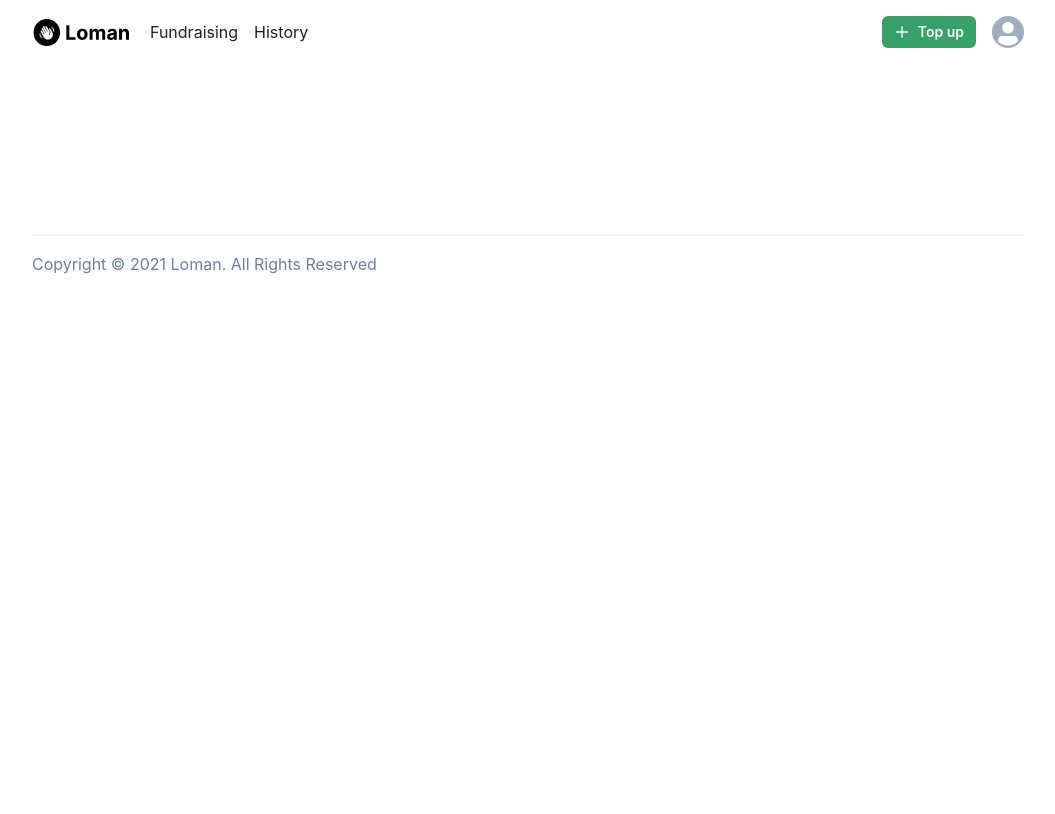
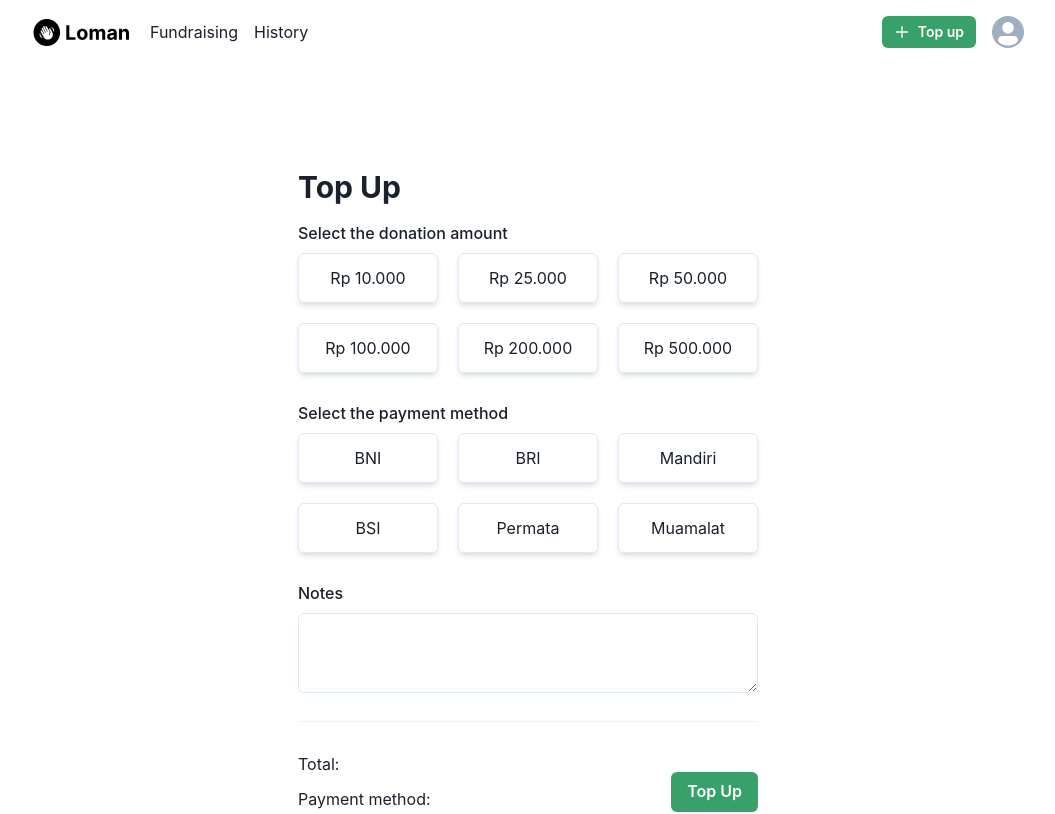
Before and after one commit to rtx-compfest/loman-frontend, a Next.js app: page /e-wallet/topup in a window 1280 px wide. Shown: the top 814 px of the page, without its empty margins (112-1167 px from the left). Built offline with nearby package versions, Linux system fonts and the light colour scheme.

Commit message:
Add Top Up Page

```diff
--- a/pages/e-wallet/topup.js
+++ b/pages/e-wallet/topup.js
@@ -1,9 +1,58 @@
-import React from 'react'
+import * as React from 'react'
+import * as Yup from 'yup'
+import {Field, Form, Formik} from 'formik'
+import {
+  Button,
+  Divider,
+  FormControl,
+  FormErrorMessage,
+  FormLabel,
+  Grid,
+  Heading,
+  Text,
+  Textarea,
+  useRadioGroup,
+} from '@chakra-ui/react'
+
 import {Layout} from '@components/Layout'
 import {NavDonor} from '@components/Nav'
-import {Grid} from '@chakra-ui/react'
+import {RadioCard} from '@components/Card'
+import formatCurrency from '@lib/formatCurrency'
 
 const TopUp = () => {
+  const [amounts, setAmounts] = React.useState('')
+  const [payments, setPayments] = React.useState('')
+
+  const amount = ['10000', '25000', '50000', '100000', '200000', '500000']
+  const payment = ['BNI', 'BRI', 'Mandiri', 'BSI', 'Permata', 'Muamalat']
+
+  const amountRadio = useRadioGroup({
+    name: 'amount',
+    onChange: (value) => {
+      setAmounts(value)
+    },
+  })
+
+  const paymentRadio = useRadioGroup({
+    name: 'payment',
+    onChange: (value) => {
+      setPayments(value)
+    },
+  })
+
+  const amountGroup = amountRadio.getRootProps()
+  const paymentGroup = paymentRadio.getRootProps()
+
+  const formSubmit = (value) => {
+    const req = {
+      amount: parseInt(value.amount),
+      // payment: value.payment,
+      notes: value.notes,
+    }
+
+    console.log(req)
+  }
+
   return (
     <Layout hasNavbar={false}>
       <header>
@@ -11,7 +60,148 @@ const TopUp = () => {
       </header>
 
       <Grid as="main" marginBlock="85px" placeItems="center">
-        <Grid maxWidth="500px" width="100%"></Grid>
+        <Grid maxWidth="500px" width="100%">
+          <Grid gap="4" p={5} textAlign="left" height="fit-content">
+            <Heading as="h2" size="lg">
+              Top Up
+            </Heading>
+            <Formik
+              initialValues={{
+                amount: '10000',
+                payment: '',
+                notes: '',
+              }}
+              validationSchema={Yup.object({
+                amount: Yup.string()
+                  .oneOf(amount)
+                  .required('Top up amount is Required'),
+                payment: Yup.string()
+                  .oneOf(payment)
+                  .required('Top up amount is Required'),
+                notes: Yup.string(),
+              })}
+              onSubmit={formSubmit}
+            >
+              <Form>
+                <Grid gap="7">
+                  <Field name="amount">
+                    {({field, form}) => {
+                      return (
+                        <FormControl
+                          id="amount"
+                          isInvalid={
+                            !!form.errors.amount && !!form.touched.amount
+                          }
+                        >
+                          <FormLabel htmlFor="amount">
+                            Select the donation amount
+                          </FormLabel>
+                          <Grid
+                            {...field}
+                            {...amountGroup}
+                            templateColumns="repeat(3, 1fr)"
+                            gap="5"
+                          >
+                            {amount.map((value) => {
+                              const radio = amountRadio.getRadioProps({value})
+
+                              return (
+                                <RadioCard key={value} {...radio}>
+                                  {formatCurrency(value).slice(0, -3)}
+                                </RadioCard>
+                              )
+                            })}
+                          </Grid>
+                          <FormErrorMessage>
+                            {form.errors.amount}
+                          </FormErrorMessage>
+                        </FormControl>
+                      )
+                    }}
+                  </Field>
+
+                  <Field name="payment">
+                    {({field, form}) => {
+                      return (
+                        <FormControl
+                          id="payment"
+                          isInvalid={
+                            !!form.errors.payment && !!form.touched.payment
+                          }
+                        >
+                          <FormLabel htmlFor="payment">
+                            Select the payment method
+                          </FormLabel>
+                          <Grid
+                            {...field}
+                            {...paymentGroup}
+                            templateColumns="repeat(3, 1fr)"
+                            gap="5"
+                          >
+                            {payment.map((value) => {
+                              const radio = paymentRadio.getRadioProps({
+                                value,
+                              })
+
+                              return (
+                                <RadioCard key={value} {...radio}>
+                                  {value}
+                                </RadioCard>
+                              )
+                            })}
+                          </Grid>
+                          <FormErrorMessage>
+                            {form.errors.payment}
+                          </FormErrorMessage>
+                        </FormControl>
+                      )
+                    }}
+                  </Field>
+
+                  <Field name="notes">
+                    {({field, form}) => (
+                      <FormControl
+                        isInvalid={form.errors.notes && form.touched.notes}
+                      >
+                        <FormLabel htmlFor="notes">Notes</FormLabel>
+                        <Textarea {...field} id="notes" resize="vertical" />
+                        <FormErrorMessage>
+                          {form.errors.notes}
+                        </FormErrorMessage>
+                      </FormControl>
+                    )}
+                  </Field>
+
+                  <Divider />
+
+                  <Grid
+                    autoFlow="column"
+                    alignItems="self-end"
+                    justifyContent="space-between"
+                  >
+                    <Grid gap="2">
+                      <Text>
+                        Total:{' '}
+                        <Text as="strong" fontSize="lg">
+                          {amounts}
+                        </Text>
+                      </Text>
+                      <Text>
+                        Payment method:{' '}
+                        <Text as="strong" fontSize="lg">
+                          {payments}
+                        </Text>
+                      </Text>
+                    </Grid>
+                    <Button variant="solid" colorScheme="green" type="submit">
+                      Top Up
+                    </Button>
+                  </Grid>
+                </Grid>
+              </Form>
+            </Formik>
+          </Grid>
+        </Grid>
       </Grid>
     </Layout>
   )
```
